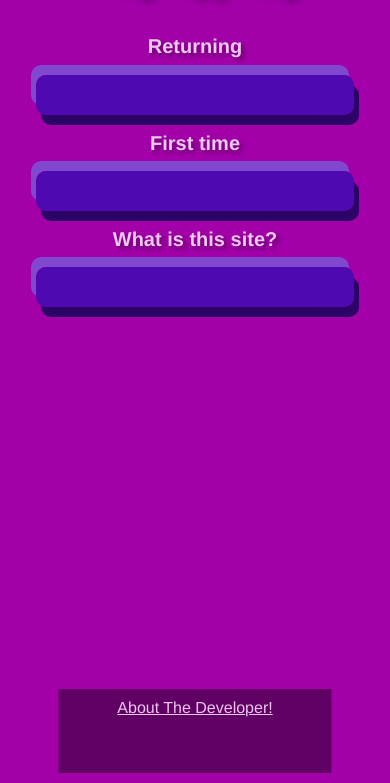
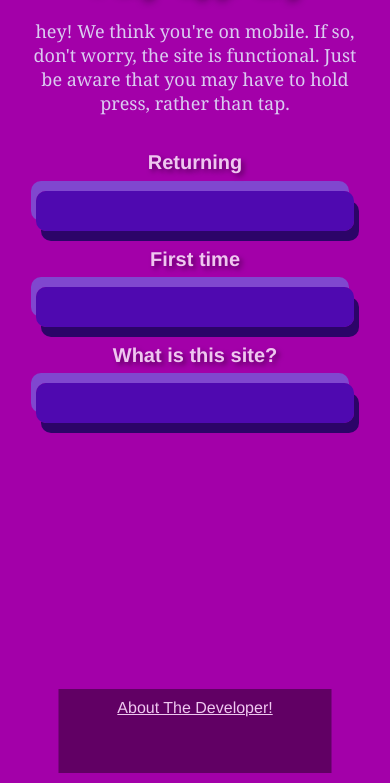
Before and after one commit to POLYAPPARY/POLYAPPARY.github.io, a plain HTML site: page index.html in a window 390 px wide. Shown: the part 61-844 px from the top of the page. Drawn offline with Linux system fonts and the light colour scheme.

Commit message:
Added mobile notice to CSS

```diff
--- a/style.css
+++ b/style.css
@@ -144,4 +144,7 @@ a{
         margin-bottom: 10px;
         z-index: -1;
     }
+    .mobile-notice::before{
+        content:"hey! We think you're on mobile. If so, don't worry, the site is functional. Just be aware that you may have to hold press, rather than tap."
+    }
 }
```
